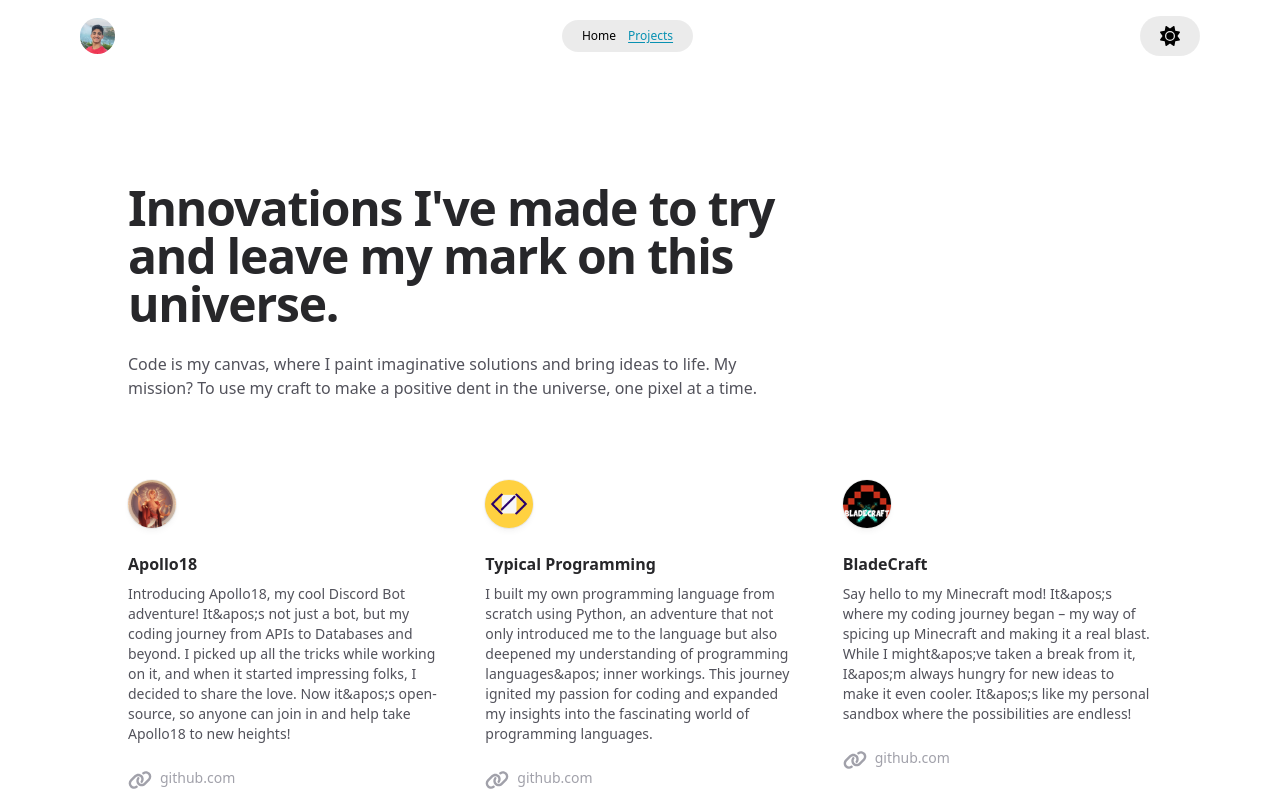
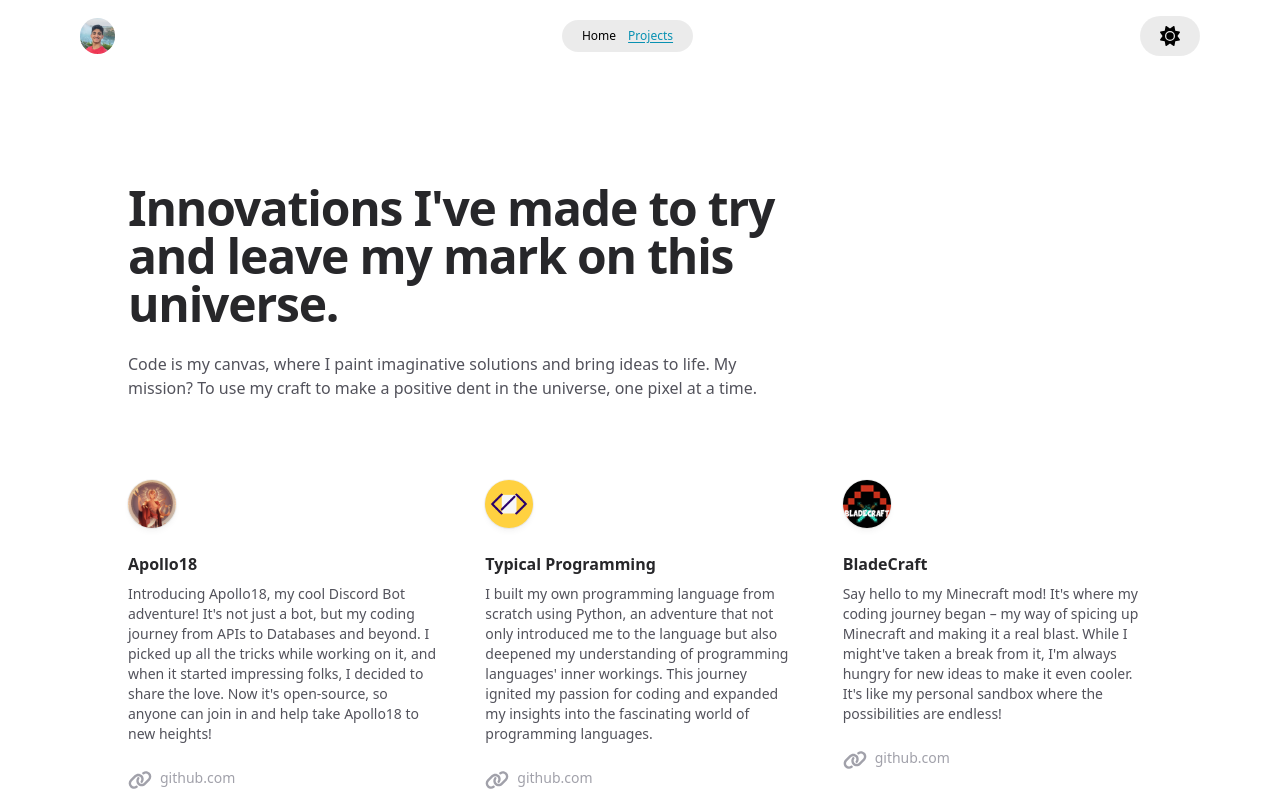
Before and after one commit to vedantgrover/VedantsPortfolio, a Next.js app: page /projects in a window 1280 px wide. Shown: the top 800 px of the page. Built offline with nearby package versions, Linux system fonts and the light colour scheme.

Commit message:
Fixes apotstrophes in project strings

```diff
--- a/pages/projects.tsx
+++ b/pages/projects.tsx
@@ -7,21 +7,21 @@ export default function Projects() {
       projectName: "Apollo18",
       projectLogo: "/images/projects/apollo-pfp.png",
       description:
-        "Introducing Apollo18, my cool Discord Bot adventure! It&apos;s not just a bot, but my coding journey from APIs to Databases and beyond. I picked up all the tricks while working on it, and when it started impressing folks, I decided to share the love. Now it&apos;s open-source, so anyone can join in and help take Apollo18 to new heights!",
+        "Introducing Apollo18, my cool Discord Bot adventure! It's not just a bot, but my coding journey from APIs to Databases and beyond. I picked up all the tricks while working on it, and when it started impressing folks, I decided to share the love. Now it's open-source, so anyone can join in and help take Apollo18 to new heights!",
       link: "https://github.com/vedantgrover/Apollo18",
     },
     {
       projectName: "Typical Programming",
       projectLogo: "/images/projects/typical-logo.jpeg",
       description:
-        "I built my own programming language from scratch using Python, an adventure that not only introduced me to the language but also deepened my understanding of programming languages&apos; inner workings. This journey ignited my passion for coding and expanded my insights into the fascinating world of programming languages.",
+        "I built my own programming language from scratch using Python, an adventure that not only introduced me to the language but also deepened my understanding of programming languages' inner workings. This journey ignited my passion for coding and expanded my insights into the fascinating world of programming languages.",
       link: "https://github.com/vedantgrover/TypicalProgramming",
     },
     {
       projectName: "BladeCraft",
       projectLogo: "/images/projects/bladeCraft.png",
       description:
-        "Say hello to my Minecraft mod! It&apos;s where my coding journey began – my way of spicing up Minecraft and making it a real blast. While I might&apos;ve taken a break from it, I&apos;m always hungry for new ideas to make it even cooler. It&apos;s like my personal sandbox where the possibilities are endless!",
+        "Say hello to my Minecraft mod! It's where my coding journey began – my way of spicing up Minecraft and making it a real blast. While I might've taken a break from it, I'm always hungry for new ideas to make it even cooler. It's like my personal sandbox where the possibilities are endless!",
       link: "https://github.com/vedantgrover/BladeCraftForge",
     },
     {
```
